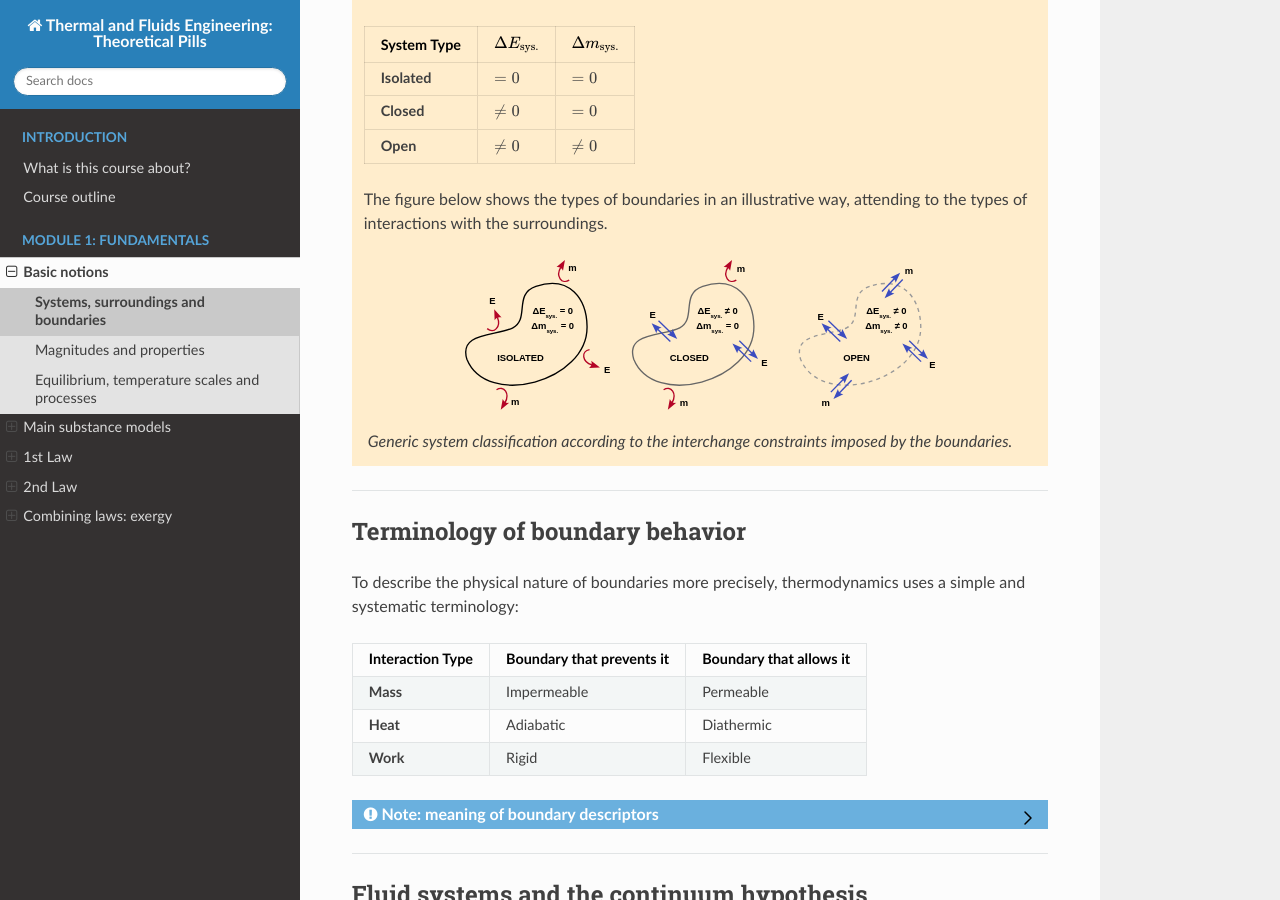
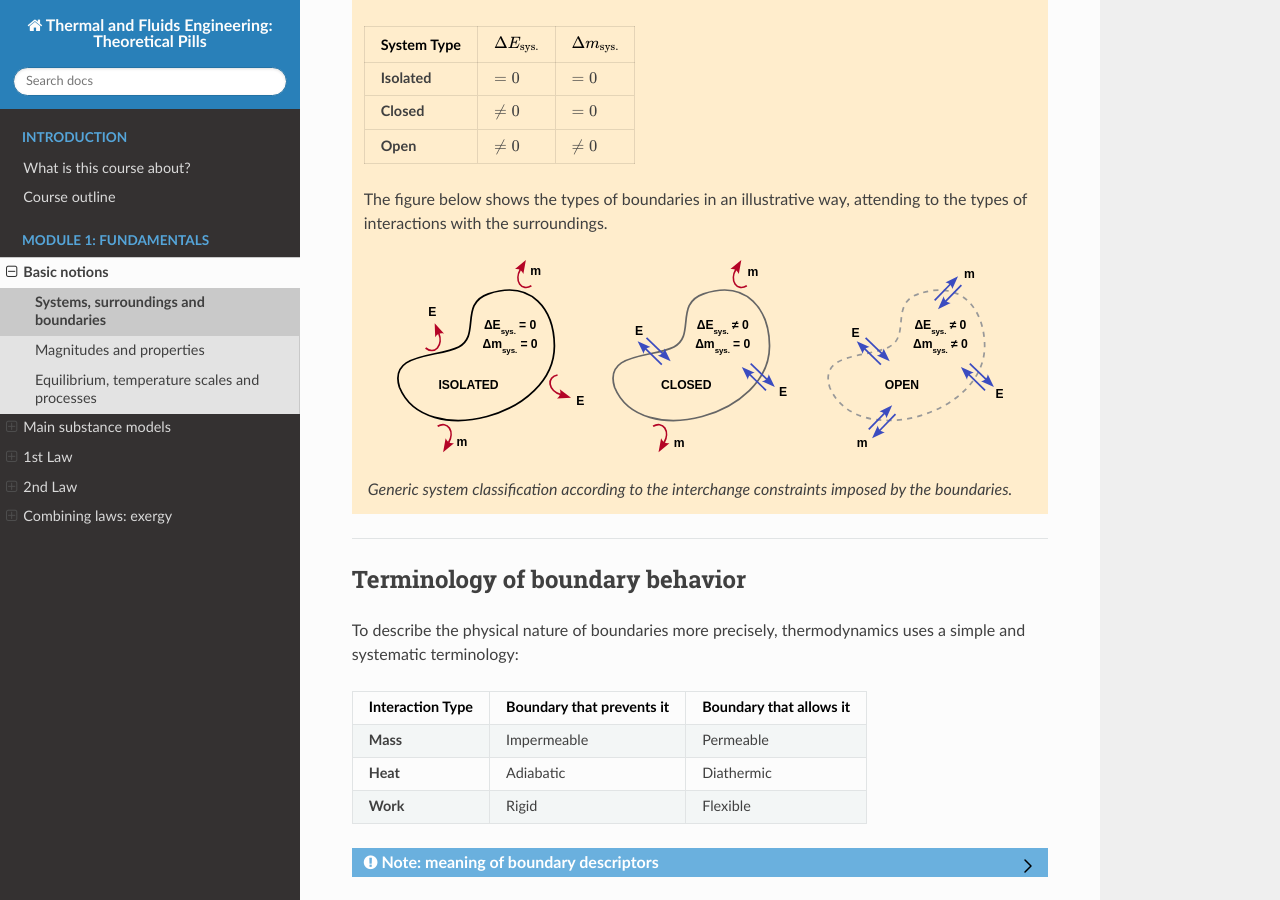
Before and after one commit to azarketa/Thermodynamics-theoretical-pills, a Sphinx documentation site: the page built from source/01_Systems_surroundings_boundaries.md, in a window 1280 px wide and 900 px high, scrolled down 3091 px. Built offline with Sphinx 7.4.7 and the Read the Docs theme 3.1.0, drawn with Linux system fonts in a browser that asks for light colours.

Commit message:
Files updated

```diff
--- a/source/01_Systems_surroundings_boundaries.md
+++ b/source/01_Systems_surroundings_boundaries.md
@@ -137,7 +137,7 @@ The figure below shows the types of boundaries in an illustrative way, attending
 
 :::{figure} 1_fundamentals_figs/system_boundary_types.svg
 :name: fig-system-boundaries
-:width: 70%
+:width: 90%
 :align: center
 
 Generic system classification according to the interchange constraints imposed by the boundaries.
```
